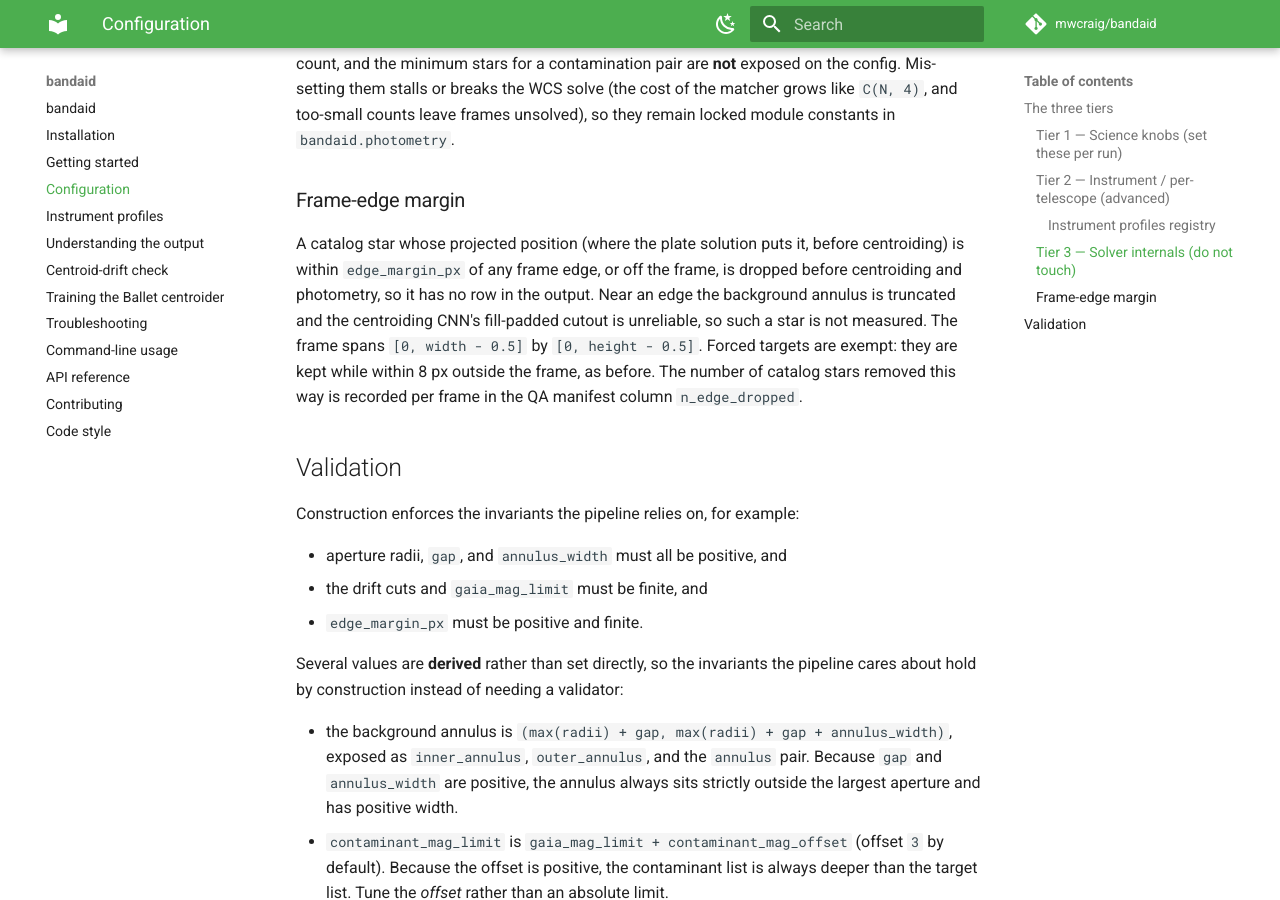
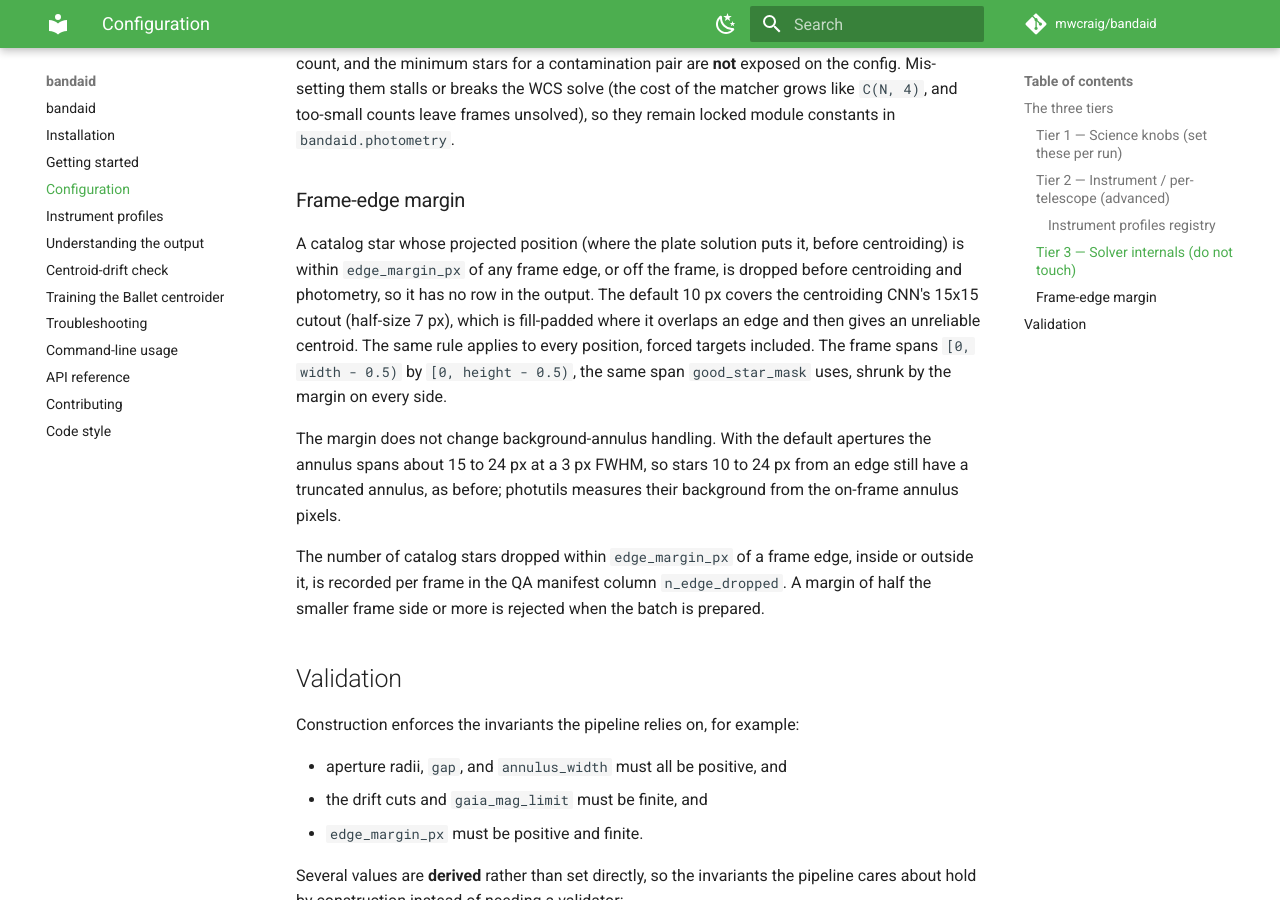
Before and after one commit to mwcraig/bandaid, an MkDocs documentation site: the page built from docs/configuration.md, in a window 1280 px wide and 900 px high, scrolled down 4084 px. Built offline with MkDocs 1.6.1 and Material for MkDocs 9.7.7, drawn with Linux system fonts in a browser that asks for light colours; comment, search, counter and statistics services are not loaded.

Commit message:
Correct the edge-margin rationale and shorten the changelog entry
The 10 px default covers the CNN's fill-padded 15x15 cutout; background
annulus truncation at 10 to 24 px is unchanged. Remove the forced-target
exemption from the docs and describe n_edge_dropped as an upper bound.

Claude-Session: https://claude.ai/code/session_01T4bLEhiRzyCdhPVMoWXHEf

```diff
--- a/docs/configuration.md
+++ b/docs/configuration.md
@@ -151,12 +151,21 @@ so they remain locked module constants in `bandaid.photometry`.
 A catalog star whose projected position (where the plate solution puts it,
 before centroiding) is within `edge_margin_px` of any frame edge, or off the
 frame, is dropped before centroiding and photometry, so it has no row in the
-output. Near an edge the background annulus is truncated and the centroiding
-CNN's fill-padded cutout is unreliable, so such a star is not measured. The
-frame spans `[0, width - 0.5]` by `[0, height - 0.5]`. Forced targets are exempt:
-they are kept while within 8 px outside the frame, as before. The number of
-catalog stars removed this way is recorded per frame in the QA manifest column
-`n_edge_dropped`.
+output. The default 10 px covers the centroiding CNN's 15x15 cutout (half-size
+7 px), which is fill-padded where it overlaps an edge and then gives an
+unreliable centroid. The same rule applies to every position, forced targets
+included. The frame spans `[0, width - 0.5)` by `[0, height - 0.5)`, the same
+span `good_star_mask` uses, shrunk by the margin on every side.
+
+The margin does not change background-annulus handling. With the default
+apertures the annulus spans about 15 to 24 px at a 3 px FWHM, so stars 10 to
+24 px from an edge still have a truncated annulus, as before; photutils
+measures their background from the on-frame annulus pixels.
+
+The number of catalog stars dropped within `edge_margin_px` of a frame edge,
+inside or outside it, is recorded per frame in the QA manifest column
+`n_edge_dropped`. A margin of half the smaller frame side or more is rejected
+when the batch is prepared.
 
 ## Validation
 
```
Also changed, not shown: CHANGELOG.md (+5 -9 lines), docs/command_line.md (+3 -3 lines), docs/outputs.md (+19 -20 lines), 1 other file.
